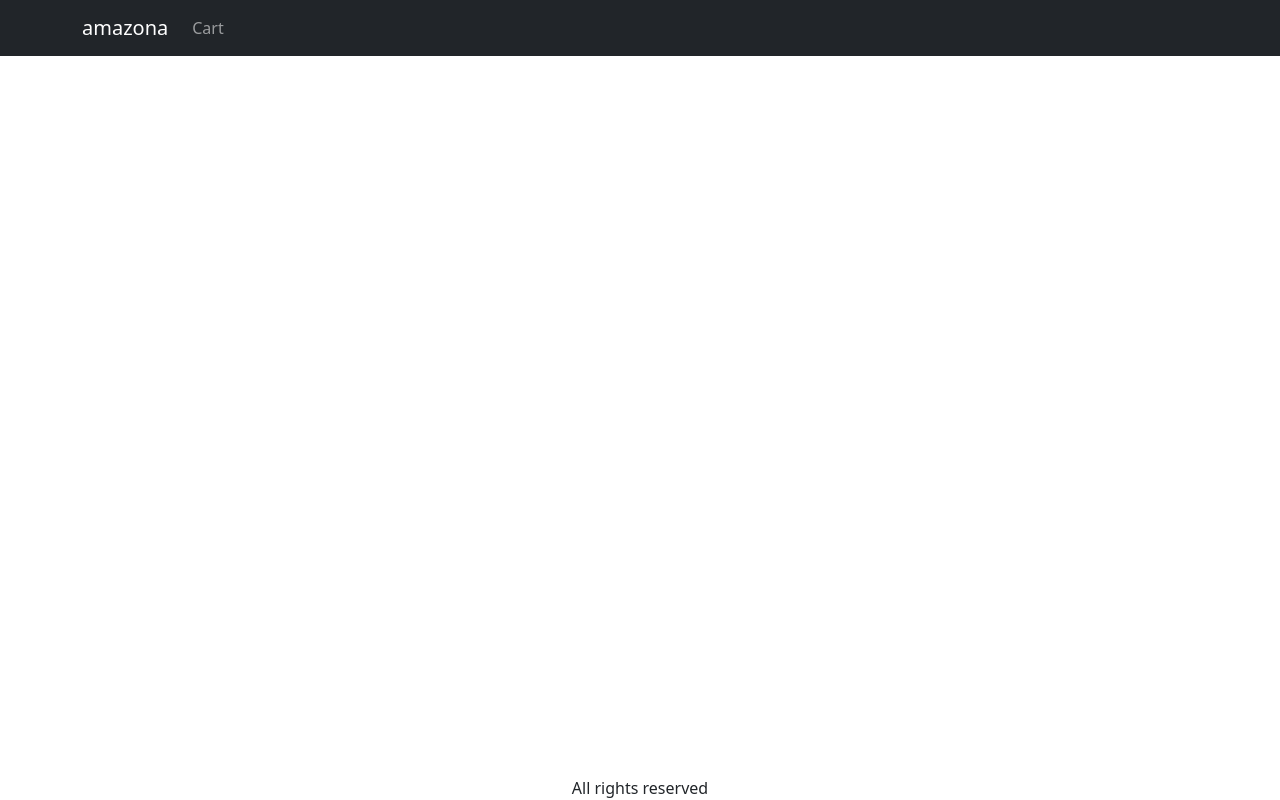
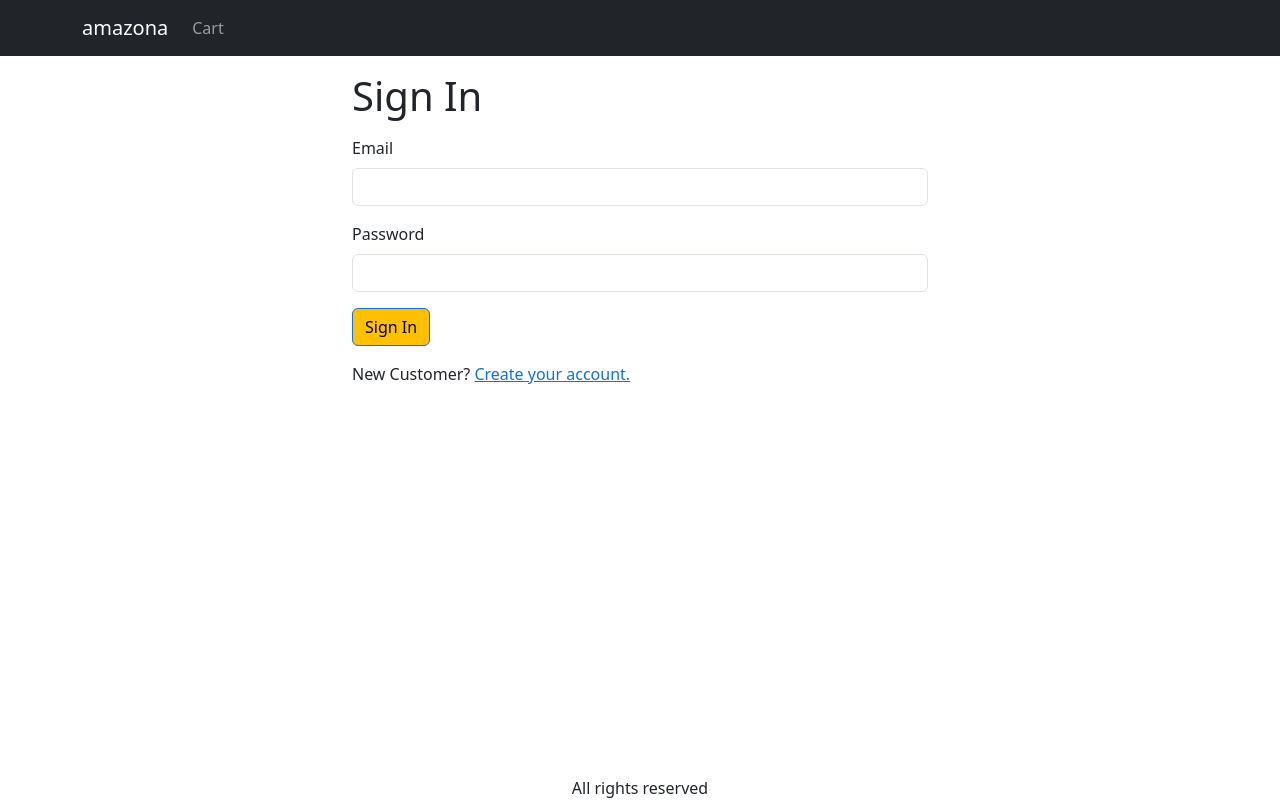
Before and after one commit to Arvindkr123/mern-amazon, a React (Vite) app in the folder client/: page /signin in a window 1280 px wide. Built offline with nearby package versions, Linux system fonts and the light colour scheme.

Commit message:
added signin user page

```diff
--- a/client/src/App.jsx
+++ b/client/src/App.jsx
@@ -1,6 +1,6 @@
 import React from 'react';
 import { Link, Route, Routes } from 'react-router-dom';
-import { HomeScreen, ProductScreen, CartScreen} from './screens';
+import { HomeScreen, ProductScreen, CartScreen, SignInScreen } from './screens';
 import Navbar from 'react-bootstrap/Navbar';
 import Container from 'react-bootstrap/Container';
 import { LinkContainer } from 'react-router-bootstrap';
@@ -42,6 +42,7 @@
             <Route path="/product/:slug" element={<ProductScreen />} />
             <Route path="/" element={<HomeScreen />} />
             <Route path="/cart" element={<CartScreen />} />
+            <Route path="/signin" element={<SignInScreen />} />
           </Routes>
         </Container>
       </main>
--- a/client/src/index.css
+++ b/client/src/index.css
@@ -38,3 +38,7 @@
 .img-thumbnail {
   height: 80px !important;
 }
+
+.small-container {
+  max-width: 600px !important;
+}
--- a/client/src/screens/CartScreen.jsx
+++ b/client/src/screens/CartScreen.jsx
@@ -4,13 +4,14 @@
 import Col from 'react-bootstrap/Col';
 import { useStoreContext } from '../store';
 import MessageBox from '../component/MessageBox';
-import { Link } from 'react-router-dom';
+import { Link, useNavigate } from 'react-router-dom';
 import ListGroup from 'react-bootstrap/ListGroup';
 import Button from 'react-bootstrap/Button';
 import Card from 'react-bootstrap/Card';
 import axios from 'axios';
 
 const CartScreen = () => {
+  const navigate = useNavigate();
   const {
     state: {
       cart: { cartItems },
@@ -31,7 +32,9 @@
     dispatch({ type: 'REMOVE_TO_CART', payload: item._id });
   };
 
-  const chcekoutHandler = () => {};
+  const chcekoutHandler = () => {
+    navigate(`/signin?redirect=/shipping`);
+  };
   return (
     <div>
       <Helmet>
--- /dev/null
+++ b/client/src/screens/SignInScreen.jsx
@@ -0,0 +1,39 @@
+import React from 'react';
+import Container from 'react-bootstrap/Container';
+import Form from 'react-bootstrap/Form';
+import Button from 'react-bootstrap/Button';
+import { Helmet } from 'react-helmet-async';
+import { Link, useLocation } from 'react-router-dom';
+
+const SignInScreen = () => {
+  const { search } = useLocation();
+  const redircetInUrl = new URLSearchParams(search).get('redirect');
+  const redirect = redircetInUrl ? redircetInUrl : '/';
+  return (
+    <Container className="small-container">
+      <Helmet>
+        <title>Sign In</title>
+      </Helmet>
+      <h1 className="my-3">Sign In</h1>
+      <Form>
+        <Form.Group className="mb-3" controlId="email">
+          <Form.Label>Email</Form.Label>
+          <Form.Control type="email" required />
+        </Form.Group>
+        <Form.Group className="mb-3" controlId="password">
+          <Form.Label>Password</Form.Label>
+          <Form.Control type="password" required />
+        </Form.Group>
+        <div className="mb-3">
+          <Button type="submit">Sign In</Button>
+        </div>
+        <div className="mb-3">
+          New Customer? {' '}
+          <Link to={`/signup?redirect=${redirect}`}>Create your account.</Link>
+        </div>
+      </Form>
+    </Container>
+  );
+};
+
+export default SignInScreen;
--- a/client/src/screens/index.js
+++ b/client/src/screens/index.js
@@ -1,5 +1,6 @@
 import HomeScreen from './HomeScreen';
 import ProductScreen from './ProductScreen.jsx';
 import CartScreen from './CartScreen.jsx';
+import SignInScreen from './SignInScreen.jsx';
 
-export { HomeScreen, ProductScreen, CartScreen};
+export { HomeScreen, ProductScreen, CartScreen, SignInScreen};
```
